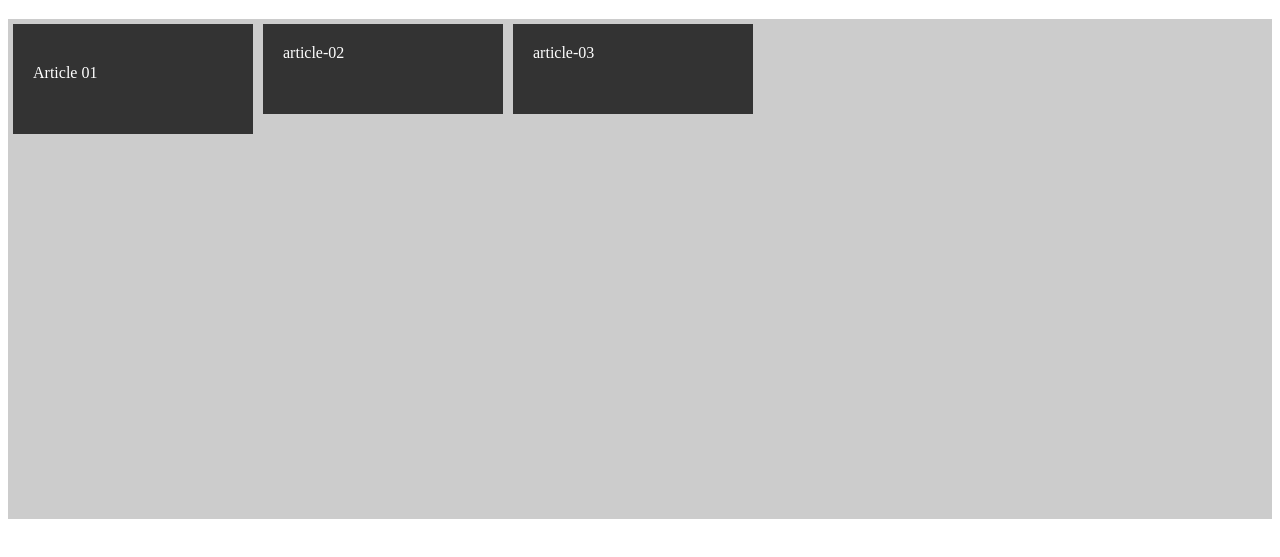
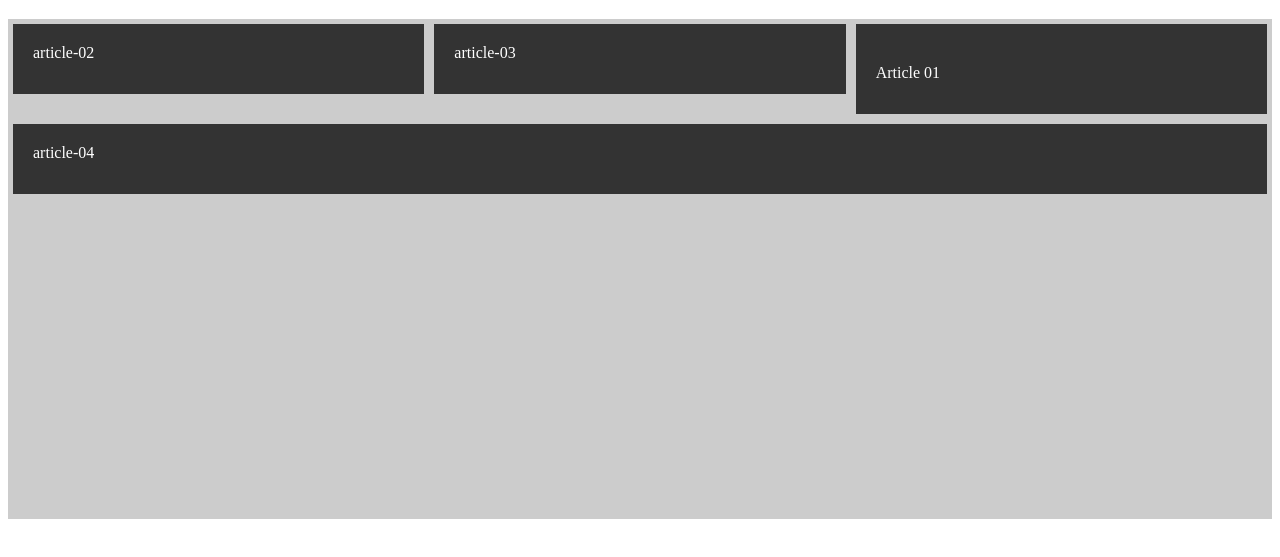
Before and after one commit to genilsoncavalcante/Curso-de-Flexbox-CSS, a plain HTML site: page index.html in a window 1280 px wide. Shown: the part 61-618 px from the top of the page. Drawn offline with Linux system fonts and the light colour scheme.

Commit message:
conteúdos: order, especificações do flex e a forma geral utilizando o próprio flex

```diff
--- a/css/styles.css
+++ b/css/styles.css
@@ -68,11 +68,27 @@
     color: #fff;
     padding: 20px;
     margin: 5px;
-    width: 200px;
-    height: 50px;
+    height: 30px;
+
+    flex-grow: 1;/*O 'flex-grow' é uma propriedade usada para definir a distribuição da largura dos elementos. Com o valor 0, é definido como padrão, valor 1 - é como eu estivesse determinando a largura igualmente distribuida para todos os elementos, se eu especificar em apenas um elemento com um 'flex-grow: 2;' eu estou dizendo que tal elemento vai possuir uma largura de duas vezes mais com relação ao outro elemento.*/
+
+    flex-shrink: 1;/*Determina um tamanho menor dos itens*/
+    flex-basis: 300px;/*Largura inicial dos itens*/
+
+    flex: 1 1 300px;/*Essa é a forma resumida de escrever as três propriedades, a flex-grow, flex-shrink, e a flex-basis.*/
 }
 
 .article-01 {
     padding-top: 40px;
 
 }
+
+/*
+O 'order' serve para indicar a ordem do posicionamentos dos elementos.
+
+O 'align-self: flex-end;' - Serve para determinar o alinhamento de um elemento em específico.
+*/
+.article-01{order: 3; /*flex-grow: 2;*/ flex-shrink: 3;}
+.article-02{order: 1; align-self: auto;}
+.article-03{order: 2;}
+.article-04{order: 4;}
--- a/index.html
+++ b/index.html
@@ -20,6 +20,9 @@
         <article class="item article-03">
             article-03
         </article>
+        <article class="item article-04">
+            article-04
+        </article>
     </section>
 </body>
 </html>
```
